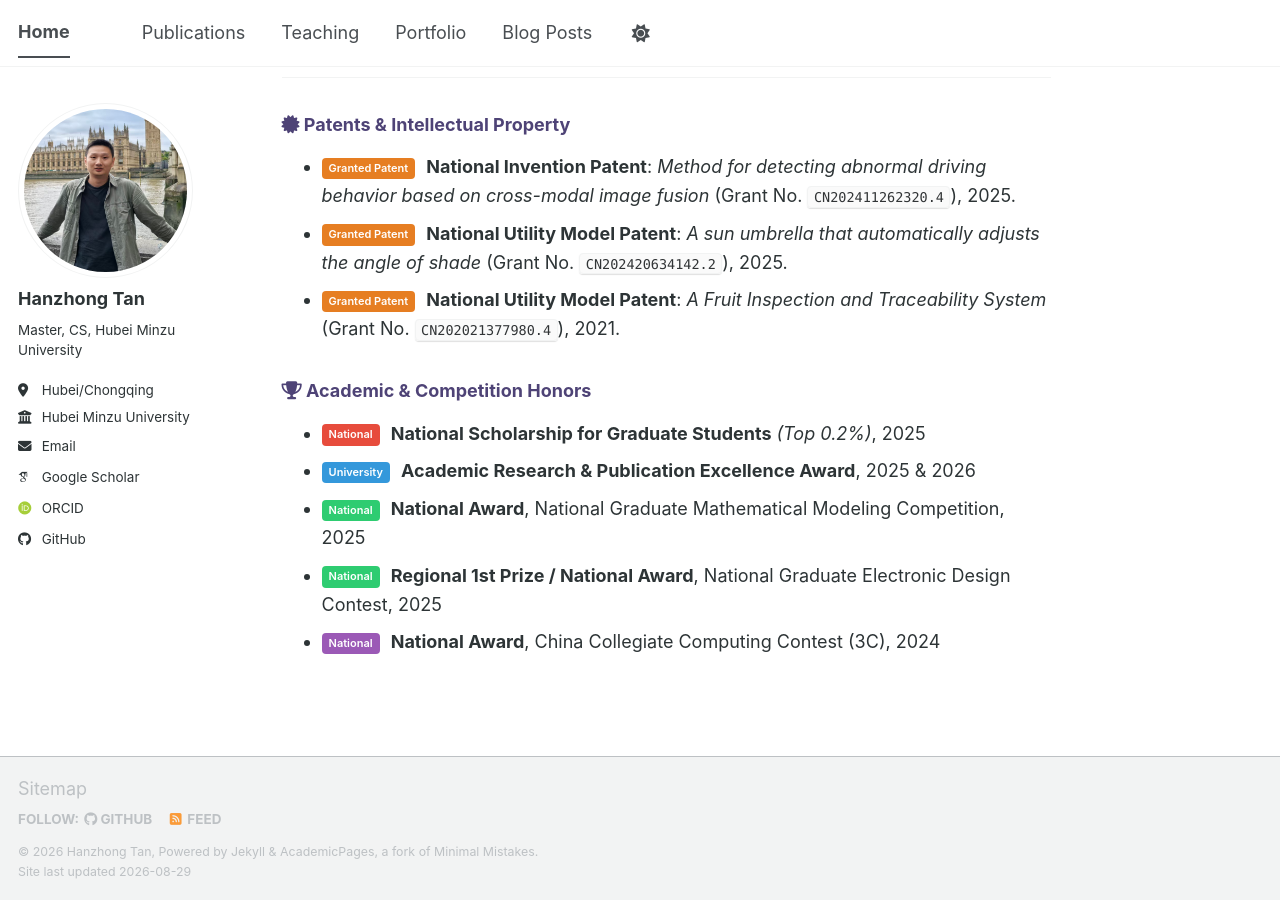
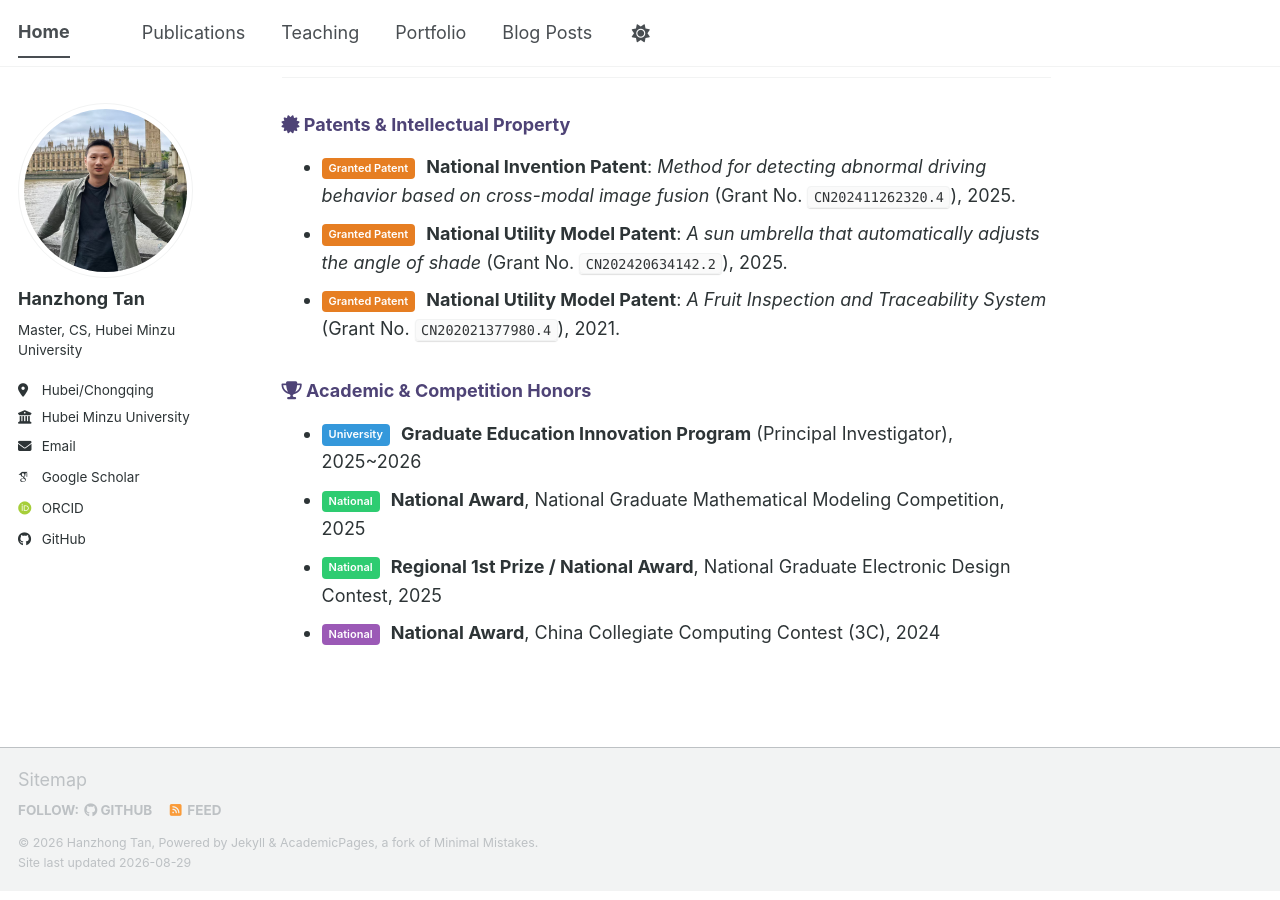
Before and after one commit to liangjiaxiaoqi/liangjiaxiaoqi.github.io, a Jekyll site: the page built from _pages/about.md, in a window 1280 px wide and 900 px high, scrolled down 1708 px. Built offline with Jekyll 4.4.1, drawn with Linux system fonts in a browser that asks for light colours; some web fonts are replaced; a script bundle is joined from its source files by our own code; library files that are not in the unit come from our copies; a style sheet for code colours, icons or effects is not loaded.

Commit message:
Update about.md

```diff
--- a/_pages/about.md
+++ b/_pages/about.md
@@ -232,8 +232,8 @@ Currently, my research interests focus on **Computer Vision**, **Multi-modal Lea
 * <span class="badge badge-orange">Granted Patent</span> **National Utility Model Patent**: *A Fruit Inspection and Traceability System* (Grant No. `CN202021377980.4`), 2021.
 
 <h3 style="color: var(--accent-color);"><i class="fa-solid fa-trophy"></i> Academic & Competition Honors</h3>
-* <span class="badge badge-red">National</span> **National Scholarship for Graduate Students** *(Top 0.2%)*, 2025
-* <span class="badge badge-blue">University</span> **Academic Research & Publication Excellence Award**, 2025 & 2026
+<!--* <span class="badge badge-red">National</span> **National Scholarship for Graduate Students** *(Top 0.2%)*, 2025-->
+* <span class="badge badge-blue">University</span> **Graduate Education Innovation Program** (Principal Investigator), 2025~2026
 * <span class="badge badge-green">National</span> **National Award**, National Graduate Mathematical Modeling Competition, 2025
 * <span class="badge badge-green">National</span> **Regional 1st Prize / National Award**, National Graduate Electronic Design Contest, 2025
 * <span class="badge badge-purple">National</span> **National Award**, China Collegiate Computing Contest (3C), 2024
```
